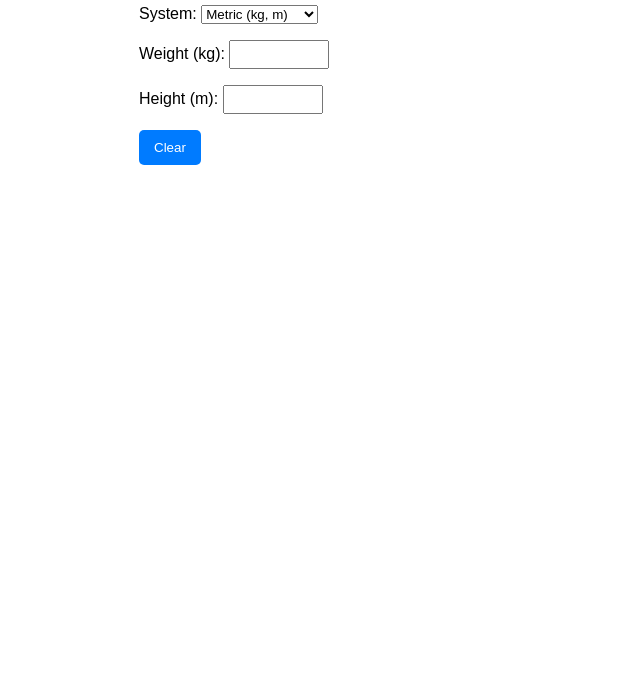
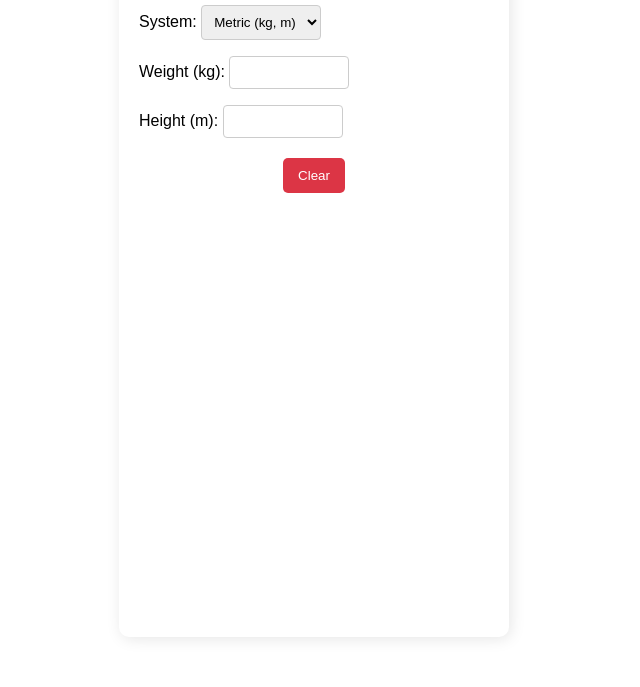
Before and after one commit to 27smehta/bmi-calculator, a plain HTML site: page index.html in a window 1280 px wide. Shown: the part 113-800 px from the top of the page, without its empty margins (326-966 px from the left). Drawn offline with Linux system fonts and the light colour scheme.

Commit message:
Refactor styles.css: enhance button styles and input field dimensions for improved UI consistency

```diff
--- a/styles.css
+++ b/styles.css
@@ -6,24 +6,47 @@ body {
     padding: 20px;
     background: white;
     border-radius: 10px;
+    box-shadow: 2px 2px 15px rgba(0,0,0,0.1);
 }
 
-        input {
-            padding: 5px;
-            width: 100px;
+input, select {
+    padding: 8px;
+    width: 120px;
+    border: 1px solid #ccc;
+    border-radius: 4px;
+    transition: border-color 0.3s, box-shadow 0.3s;
 }
 
-        button {
+input:focus, select:focus {
+    outline: none;
+    border-color: #007bff;
+    box-shadow: 0 0 8px rgba(0, 123, 255, 0.4);
+}
+
+.clear-btn {
+    display: block;
+    margin: 20px auto 0;
     padding: 10px 15px;
-            background-color: #007bff;
+    background-color: #dc3545;
     color: white;
     border: none;
     border-radius: 5px;
     cursor: pointer;
+    transition: background-color 0.3s, transform 0.1s;
+}
+
+.clear-btn:hover {
+    background-color: #c82333;
+}
+
+.clear-btn:active {
+    transform: scale(0.95);
 }
 
 #result {
     font-weight: bold;
     color: #333;
     margin-top: 20px;
+    font-size: 1.1em;
+    transition: color 0.4s ease-in-out;
 }
```
Lines whose indentation alone changed are shown as unchanged.
